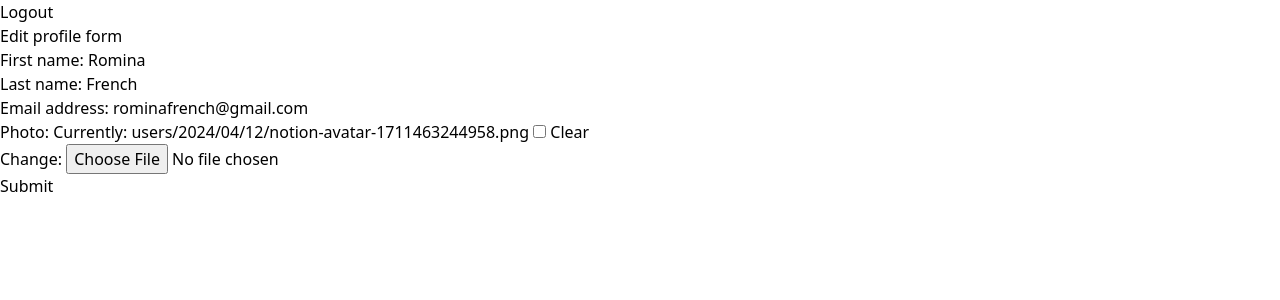
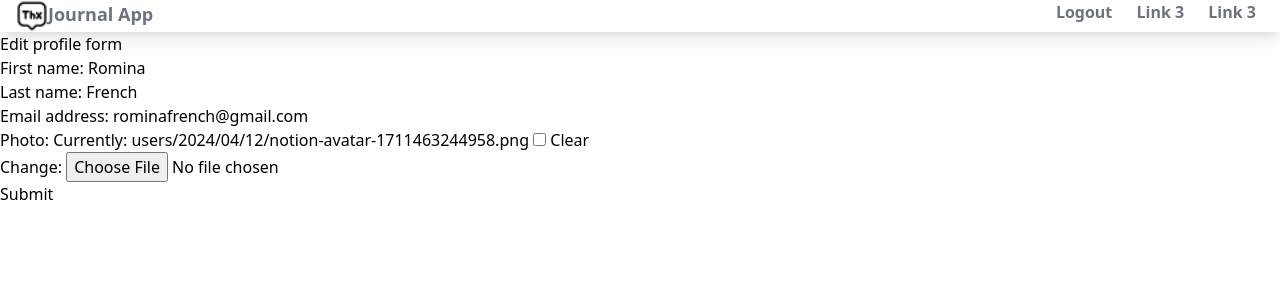
Before and after one commit to rbf123/djangosocial, a Django app: page /users/edit/ in a window 1280 px wide. Shown: the top 300 px of the page. Run offline with Django 5.2, Linux system fonts and the light colour scheme; a user stored in the database is signed in; data comes from the database, SQL or seed files in the repository; style sheets or scripts are compiled from the project's sources.

Commit message:
Styled the Navbar and set up tailwind

```diff
--- a/socialproject/users/templates/users/base.html
+++ b/socialproject/users/templates/users/base.html
@@ -4,22 +4,31 @@
         <link rel="stylesheet" href="{% static 'users/styles.css' %}"
     </head>
     <body>
-        <nav>
-            <div>
-                <!--Website logo-->
-                <div>
-                    <a href="">
-                        <img src="" alt="">
-                    </a>
+        <nav class="shadow-lg">
+            <div class="px-4 mx-auto">
+                <div class="flex justify-between">
+                    <!--Website logo-->
+                    <div>
+                        <a class="flex" href="">
+                            <img class="h-8 w-8"  src="{% static 'users/images/brotherhood.png' %}" alt="icon showing hand with heart">
+                            <span class="font-semibold text-lg text-gray-500">Journal App<span>
+                        </a>
+                    </div>
+                    <!--Website items-->
+                    <div class="space-x-1">
+                        {% if request.user.is_authenticated %}
+                        <a class="py-4 px-2 text-gray-500 font-semibold" href="{% url 'logout' %}">Logout</a>
+                        {% else %}
+                        <a class="py-4 px-2 text-gray-500 font-semibold" href="{% url 'login' %}">Login</a>
+                        {% endif %}
+                        <a class="py-4 px-2 text-gray-500 font-semibold" href="">Link 3</a>
+                        <a class="py-4 px-2 text-gray-500 font-semibold" href="">Link 3</a>
+                    </div>
                 </div>
-                <!--Website items-->
             </div>
         </nav>
-        {% if request.user.is_authenticated %}
-        <a href="{% url 'logout' %}">Logout</a>
-        {% else %}
-        <a href="{% url 'login' %}">Login</a>
-        {% endif %}
+
+
         {% block body %}
         {% endblock %}
     </body>
```
Also changed, not shown: socialproject/users/static/users/images/brotherhood.png (added).
